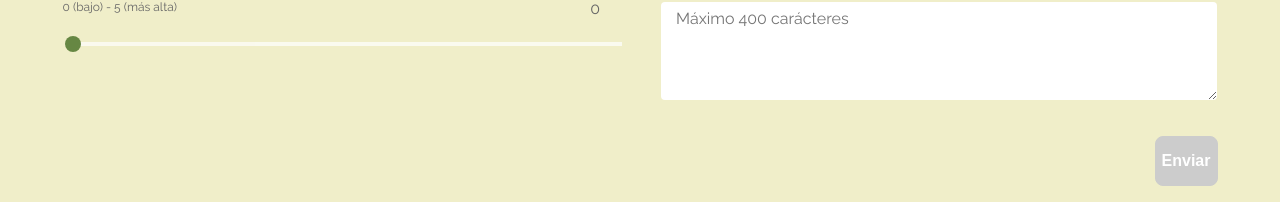
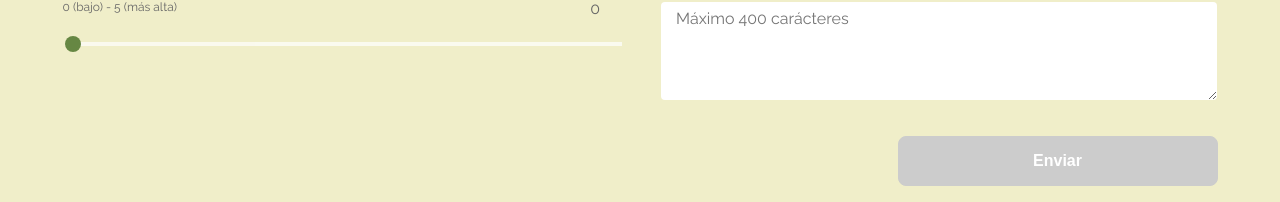
Before and after one commit to anaDoig/proyecto-final-angular, an Angular app in the folder front/: page /management in a window 1280 px wide. Shown: the part 750-952 px from the top of the page. Built offline with nearby package versions, Linux system fonts and the light colour scheme; no server answers.

Commit message:
fix scss & load db.json on management

```diff
--- a/front/src/app/pages/home/card-list/card-list.component.scss
+++ b/front/src/app/pages/home/card-list/card-list.component.scss
@@ -2,6 +2,8 @@
 
 .card {
     background: $beige;
+    border-radius: size(8);
+    margin-bottom: size(24);
     &__edit {
         @include button($grey, transparent, rgba($grey, .25), size(80));
         cursor: pointer;
@@ -19,6 +21,7 @@
         position: relative;
         overflow: hidden;
         aspect-ratio: 16/9;
+        border-radius: 0 0 size(8) size(8);
     }
     &__category {
         margin: 0 size(40) size(15) size(40);
--- a/front/src/app/pages/home/card-list/card-list.component.ts
+++ b/front/src/app/pages/home/card-list/card-list.component.ts
@@ -21,11 +21,9 @@ export class CardListComponent implements OnInit {
   }
 
   getSelectedJourneyDispatcher(selectedJourney: any) {
-    console.log("click");
     this.journeyService.getSelectedData(selectedJourney);
     this.isOpen = true;
     this.emitOpen.emit(this.isOpen);
-    console.log(this.isOpen);
   }
 
   catchJourney(journey: any) {
--- a/front/src/app/pages/home/detail-modal/detail-modal.component.ts
+++ b/front/src/app/pages/home/detail-modal/detail-modal.component.ts
@@ -13,12 +13,10 @@ export class DetailModalComponent implements OnInit {
   constructor() { }
 
   ngOnInit(): void {
-    console.log(this.isOpen);
   }
 
   closeModal() {
     this.isOpen = false;
-    console.log(this.isOpen);
     this.emitClose.emit(this.isOpen);
   }
 }
--- a/front/src/app/pages/management/management.component.scss
+++ b/front/src/app/pages/management/management.component.scss
@@ -35,17 +35,20 @@ h3 {
 
 .danger-btn {
     @include button($darkRed, transparent, $darkRed, size(165));
-    @media screen and ( max-width: 769px ) {
-        max-width: none;
-    }
 }
 
-button:disabled {
-    background: rgb(204, 204, 204);
-    border-color: rgb(204, 204, 204);
-    cursor: not-allowed;
+button {
+    @media screen and ( min-width: 769px ) {
+        width: 100vw !important;
+        max-width: 25vw !important;
+    }
     @media screen and ( max-width: 769px ) {
-        max-width: none;
+        max-width: none !important;
+    }
+    &:disabled {
+        background: rgb(204, 204, 204);
+        border-color: rgb(204, 204, 204);
+        cursor: not-allowed;
     }
 }
 
--- a/front/src/app/pages/management/management.component.ts
+++ b/front/src/app/pages/management/management.component.ts
@@ -28,6 +28,19 @@ export class ManagementComponent implements OnInit {
   constructor(public journey : JourneyService, private formBuilder: FormBuilder, private router: Router) {}
 
   ngOnInit(): void {
+
+    this.journey.getRoutes().subscribe(
+      (data: any) => {
+        // Handle result
+        if(this.journey.journeyLocal.length === 0) {
+          this.journey.journeyLocal = data;
+        }
+      },
+      error => {
+        //Log error
+        console.log(error);
+      }
+    );
 
     //Vaciamos el comic nada más arrancar nuestro formulario para asegurarnos de que no se ha quedado nada almacenado
     this.journey.clearJourney();
@@ -68,7 +81,6 @@ export class ManagementComponent implements OnInit {
   public onSubmit() {
     if (this.journeyID !== '') {
       //Como es distinto a "" es que hay un comic ya, por lo tanto lo vamos a editar
-      console.log(this.journey.journeyLocal);
       this.journey.editRoutes(Number(this.journeyID), this.newJourney);
       Swal.fire({
         position: 'top-end',
@@ -79,7 +91,6 @@ export class ManagementComponent implements OnInit {
       })
     } else {
       //Si es "" es que no existe el comic y lo vamos a postear
-      console.log(this.journey.journeyLocal);
       this.journey.postRoutes(this.newJourney);
       Swal.fire({
         position: 'top-end',
--- a/front/src/app/services/journey.service.ts
+++ b/front/src/app/services/journey.service.ts
@@ -102,7 +102,6 @@ export class JourneyService {
   //Función para obtener los datos de la ruta clickada
   getSelectedData(item: any) {
     this.selectedJourney = item;
-    console.log(this.selectedJourney);
     return this.selectedJourney;
   }
 
```
Also changed, not shown: front/src/app/pages/home/home.component.ts (+0 -7 lines).
